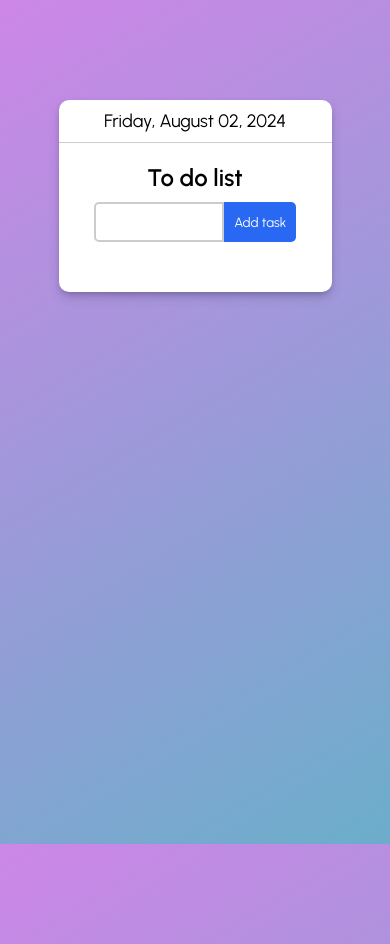
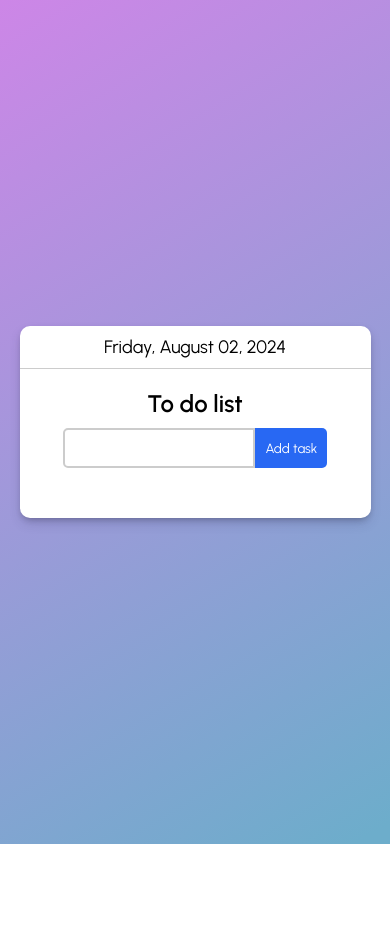
Before and after one commit to PiyushGhavghave/TODO-app, a plain HTML site: page index.html in a window 390 px wide. After the commit the page ends 844 px from the top, so only its background shows below. Drawn offline with Linux system fonts and the light colour scheme.

Commit message:
improved responsiveness

```diff
--- a/style.css
+++ b/style.css
@@ -15,15 +15,17 @@ body {
     min-height: 100%;
     background: rgb(199, 128, 222);
     background: linear-gradient(149deg, rgb(205, 134, 231) 0%, rgb(109, 173, 203) 98%);
+    display: flex;
+    justify-content: center;
+    align-items: center;
 
 }
 
 
 .container{
     background-color: #fff;
-    width: 70%;
-    max-width: 480px;
-    margin: 100px auto;
+    width: 90%;
+    max-width: 660px;
     border-radius: 10px;
     box-shadow: rgba(50, 50, 93, 0.25) 0px 6px 12px -2px, rgba(0, 0, 0, 0.3) 0px 3px 7px -3px;
 }
```
